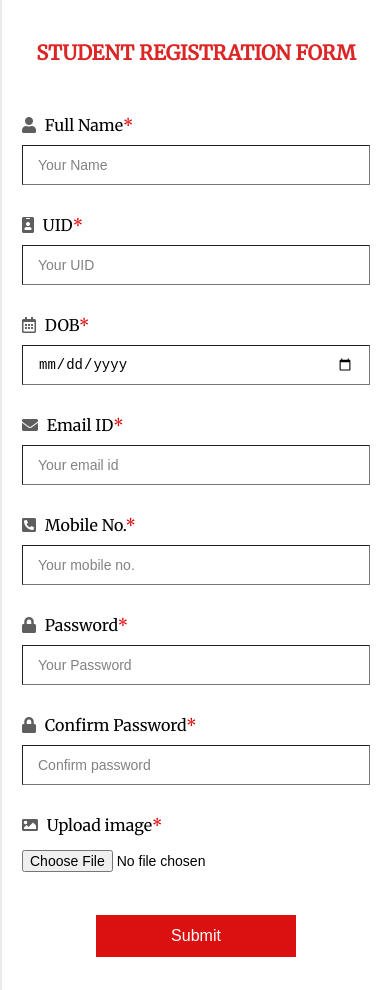
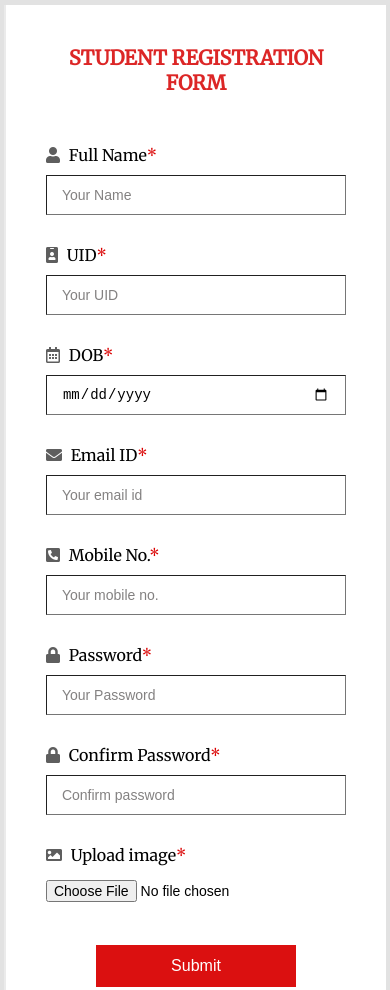
Before and after one commit to GaganpreetKaurKalsi/LeaveManagementSystem, a plain HTML site: page registration.html in a window 390 px wide. Shown: the top 990 px of the page. Drawn offline with Linux system fonts and the light colour scheme.

Commit message:
adjusted mobile view

```diff
--- a/style.css
+++ b/style.css
@@ -325,13 +325,14 @@ hr{
 }
 
 .container-register{
-    width : 90%;
+    width : 95%;
     margin : auto;
     height : 100%;
-    margin-top : 7.5vh;
+    margin-top : 3.5vh;
     box-shadow: rgba(0, 0, 0, 0.25) 0px 14px 28px, rgba(0, 0, 0, 0.22) 0px 12px 12px;
-    margin-bottom : 7.5vh;
+    margin-bottom : 3.5vh;
 }
+
 .left, .right{
     width : 50%;
     display: inline-block;
@@ -746,7 +747,7 @@ th, td{
 
 @media only screen and (max-width: 800px){
     .registration-form{
-        padding : 40px 20px;
+        padding : 40px 40px;
     }
 
     .left{
@@ -833,8 +834,10 @@ th, td{
     }
     .container-register{
         margin : 0;
-        width : 100%;
+        width : 98%;
         box-shadow: unset;
+        margin: auto;
+        margin-top: 5px;
     }
     .center{
         text-align: center;
```
